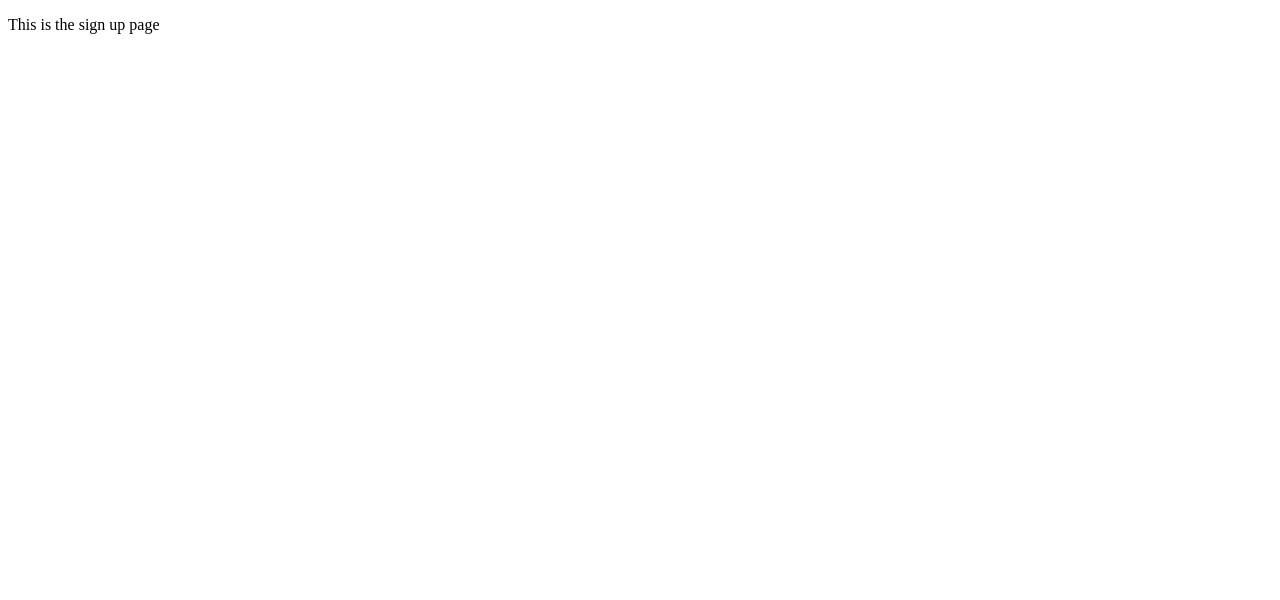
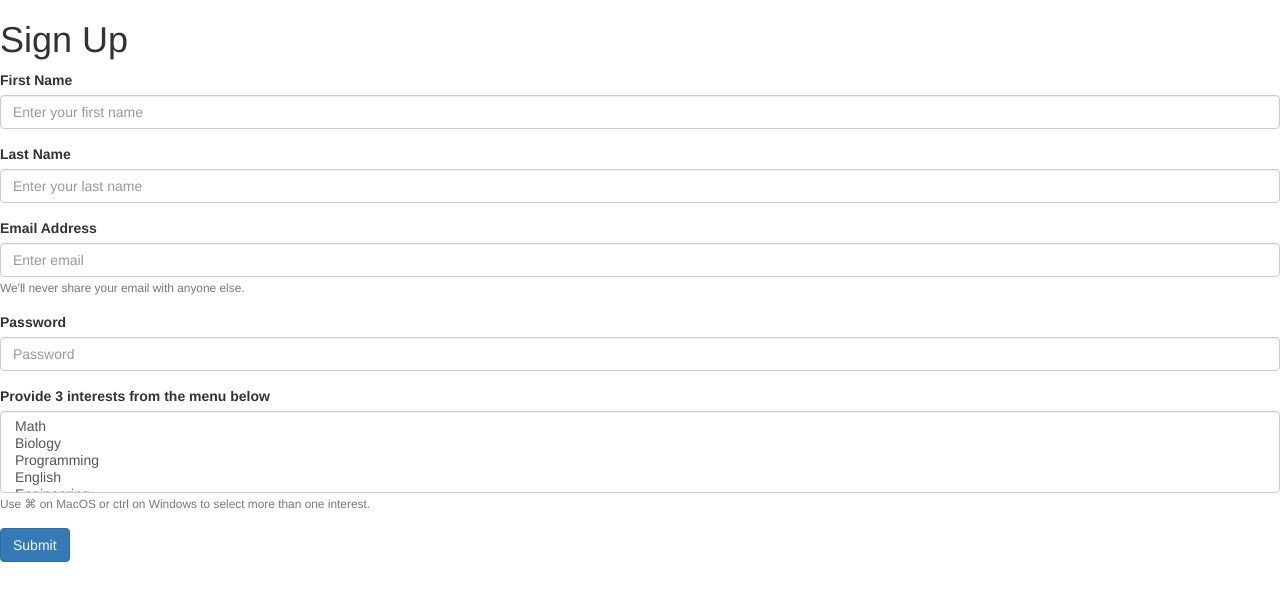
Before and after one commit to aryanpoduri2008/aaryanpoduri2008.github.io, a plain HTML site: page signUp.html in a window 1280 px wide. Drawn offline with Linux system fonts and the light colour scheme.

Commit message:
Update signUp.html

```diff
--- a/signUp.html
+++ b/signUp.html
@@ -1,8 +1,45 @@
 <!DOCTYPE html>
 <html lang="en">
     <head>
-        <body>
-            <p> This is the sign up page</p>
-        </body>
+        <link rel="stylesheet" href="color.css">
+        <link rel="stylesheet" href="bootstrap.css">
     </head>
+    <body>
+        <h1>Sign Up</h1>
+        <form>
+            <div class="form-group">
+                <label for="firstName">First Name</label>
+                <input type="email" class="form-control" id="firstName" placeholder="Enter your first name">
+            </div>
+            <div class="form-group">
+                <label for="lastName">Last Name</label>
+                <input type="email" class="form-control" id="lastName" placeholder="Enter your last name">
+            </div>
+            <div class="form-group">
+                <label for="email">Email Address</label>
+                <input type="email" class="form-control" id="email" aria-describedby="emailHelp" placeholder="Enter email">
+                <small id="emailHelp" class="form-text text-muted">We'll never share your email with anyone else.</small>
+            </div>
+            <div class="form-group">
+                <label for="password">Password</label>
+                <input type="password" class="form-control" id="password" placeholder="Password">
+            </div>
+            <div class="form-group">
+                <label for="interests">Provide 3 interests from the menu below</label>
+                <select multiple class="form-control" id="interests">
+                    <option>Math</option>
+                    <option>Biology</option>
+                    <option>Programming</option>
+                    <option>English</option>
+                    <option>Engineering</option>
+                    <option>Humanities</option>
+                    <option>Social Education</option>
+                    <option>Business</option>
+                    <option>Health & Fitness</option>
+                </select>
+                <small id="interestHelp" class="form-text text-muted">Use ⌘ on MacOS or ctrl on Windows to select more than one interest.</small>
+            </div>
+            <button type="submit" class="btn btn-primary">Submit</button>
+        </form>
+    </body>
 </html>
```
